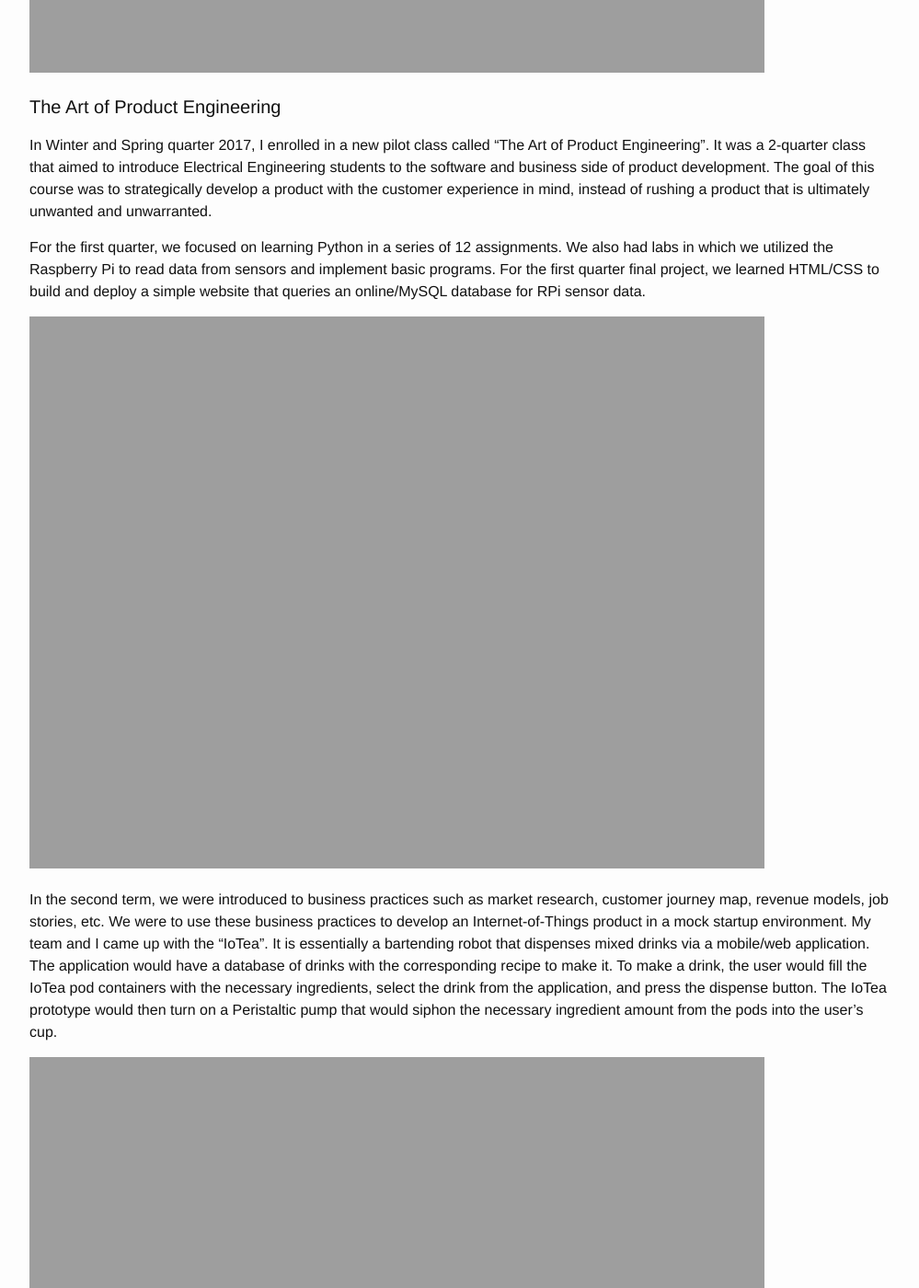
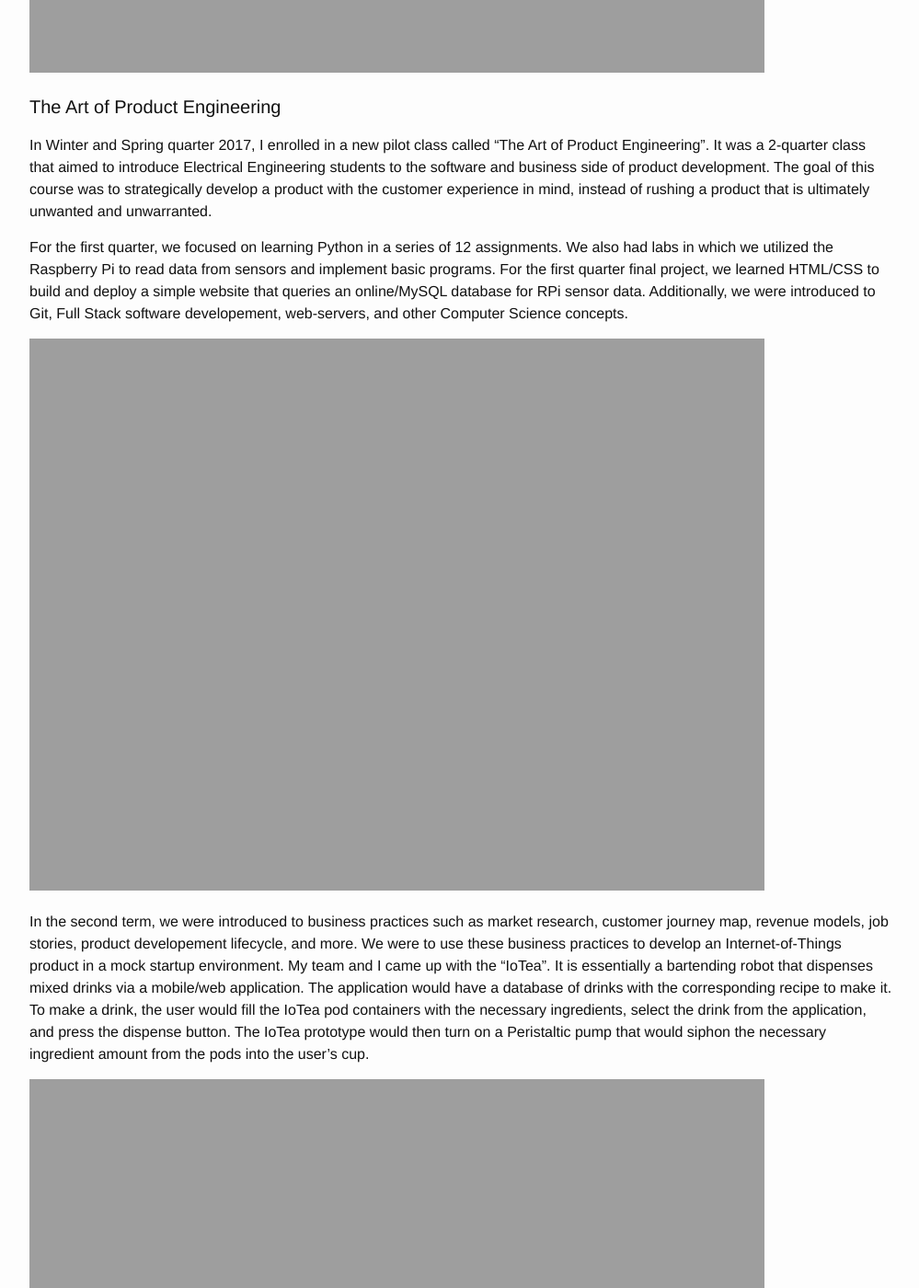
Before and after one commit to dac067/dac067.github.io, a Jekyll site: the page built from _posts/2017-06-22-IoTea-Drink-Dispenser.markdown, in a window 1280 px wide and 1400 px high, scrolled down 689 px. Shown: the whole window at 92% size, without its empty margins (138-1137 px from the left). Built offline with Jekyll 4.4.1, drawn with Linux system fonts in a browser that asks for light colours; some of the changed text lies outside the part shown.

Commit message:
updated iotea

```diff
--- a/_posts/2017-06-22-IoTea-Drink-Dispenser.markdown
+++ b/_posts/2017-06-22-IoTea-Drink-Dispenser.markdown
@@ -12,11 +12,11 @@ thumbnail: pump2.jpg
 
 In Winter and Spring quarter 2017, I enrolled in a new pilot class called "The Art of Product Engineering". It was a 2-quarter class that aimed to introduce Electrical Engineering students to the software and business side of product development. The goal of this course was to strategically develop a product with the customer experience in mind, instead of rushing a product that is ultimately unwanted and unwarranted.
 
-For the first quarter, we focused on learning Python in a series of 12 assignments. We also had labs in which we utilized the Raspberry Pi to read data from sensors and implement basic programs. For the first quarter final project, we learned HTML/CSS to build and deploy a simple website that queries an online/MySQL database for RPi sensor data.
+For the first quarter, we focused on learning Python in a series of 12 assignments. We also had labs in which we utilized the Raspberry Pi to read data from sensors and implement basic programs. For the first quarter final project, we learned HTML/CSS to build and deploy a simple website that queries an online/MySQL database for RPi sensor data. Additionally, we were introduced to Git, Full Stack software developement, web-servers, and other Computer Science concepts.
 
 ![post-image]({{site.url}}/assets/pump1.jpg)
 
-In the second term, we were introduced to business practices such as market research, customer journey map, revenue models, job stories, etc. We were to use these business practices to develop an Internet-of-Things product in a mock startup environment. My team and I came up with the "IoTea". It is essentially a bartending robot that dispenses mixed drinks via a mobile/web application. The application would have a database of drinks with the corresponding recipe to make it. To make a drink, the user would fill the IoTea pod containers with the necessary ingredients, select the drink from the application, and press the dispense button. The IoTea prototype would then turn on a Peristaltic pump that would siphon the necessary ingredient amount from the pods into the user's cup.
+In the second term, we were introduced to business practices such as market research, customer journey map, revenue models, job stories, product developement lifecycle, and more. We were to use these business practices to develop an Internet-of-Things product in a mock startup environment. My team and I came up with the "IoTea". It is essentially a bartending robot that dispenses mixed drinks via a mobile/web application. The application would have a database of drinks with the corresponding recipe to make it. To make a drink, the user would fill the IoTea pod containers with the necessary ingredients, select the drink from the application, and press the dispense button. The IoTea prototype would then turn on a Peristaltic pump that would siphon the necessary ingredient amount from the pods into the user's cup.
 
 ![post-image]({{site.url}}/assets/pump4.jpg)
 
@@ -28,6 +28,7 @@ operates by squeezing the rubber tubing in a circular rotation, creating suction
 ![post-image]({{site.rul}}/assets/pump3.jpg)
 
 For our final presentation, we did a Customer Journey map, competition analysis, personas, and other research. It was a very nice class overall since it tied together software, business, and electrical engineering aspects into one project.
+
 Here is a link to our powerpoint.
 https://docs.google.com/presentation/d/154Sc6w_vb3orhJCIFGjVx0dz_aLIm3kgE25RuFR66yA/edit?usp=sharing
 
```
